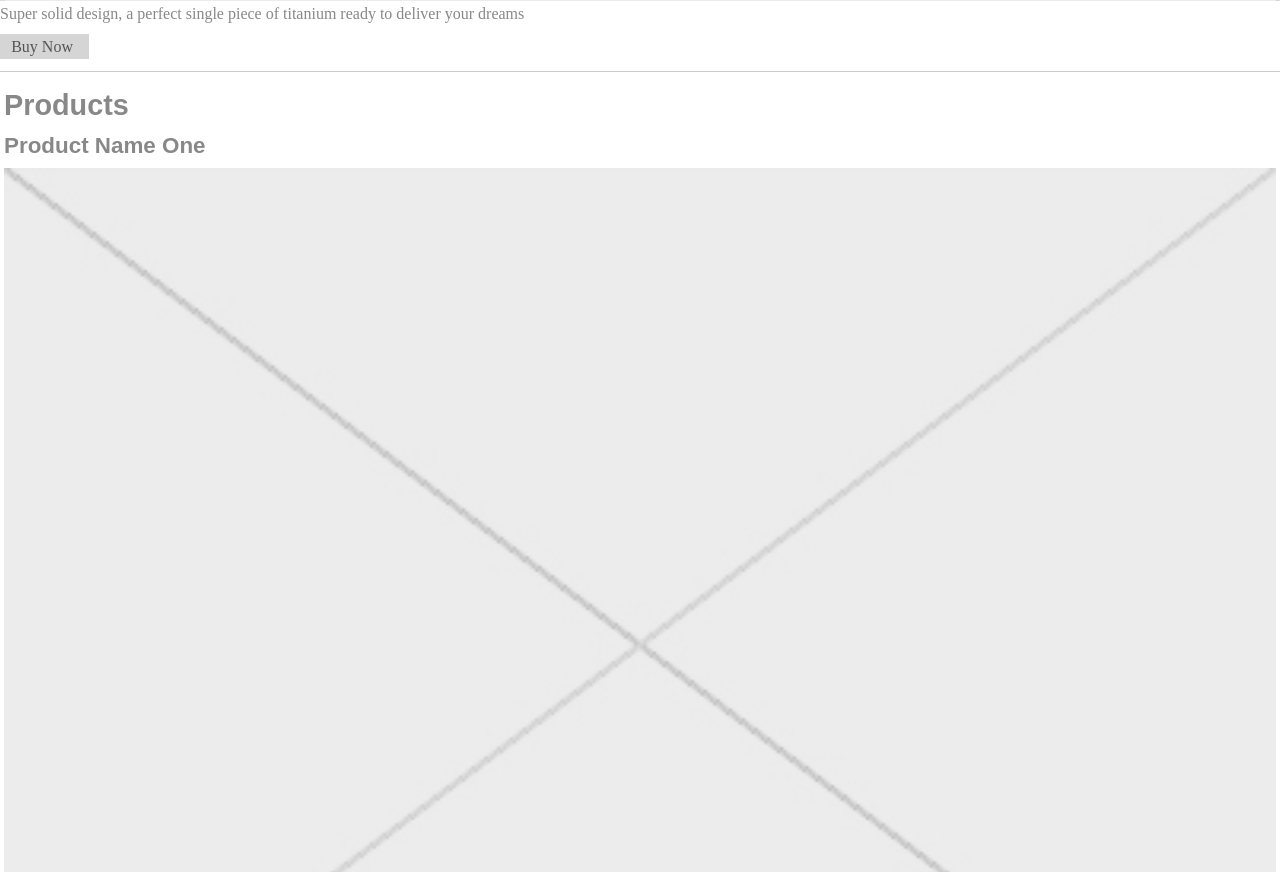
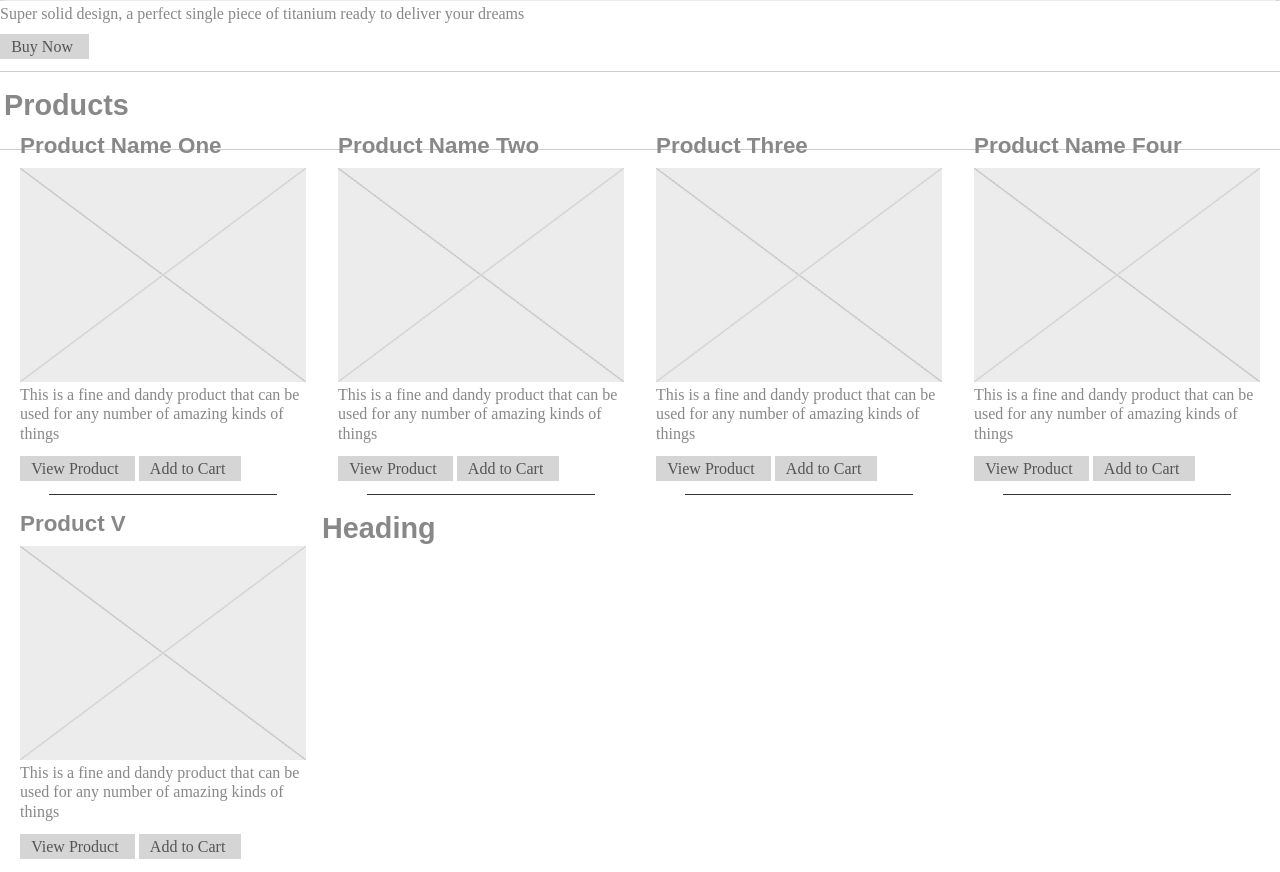
Before and after one commit to justincavery/demosite, a PHP site: page / in a window 1280 px wide. Shown: the part 1100-1972 px from the top of the page. Run offline with PHP 8.4, Linux system fonts and the light colour scheme.

Commit message:
no message

```diff
--- a/css/screen.css
+++ b/css/screen.css
@@ -660,10 +660,19 @@
 /* line 164, ../sass/screen.scss */
 .product {
   margin-bottom: 1em; }
-  /* line 167, ../sass/screen.scss */
+  /* line 166, ../sass/screen.scss */
   .product:after {
     border-bottom: 1px solid #333333;
     width: 80%;
     margin: 0 auto;
     content: ' ';
     display: block; }
+  @media (min-width: 50em) {
+    /* line 164, ../sass/screen.scss */
+    .product {
+      width: 25%;
+      float: left;
+      padding: 0 1em; }
+      /* line 177, ../sass/screen.scss */
+      .product:last-of-type {
+        clear: both; } }
--- a/sass/screen.scss
+++ b/sass/screen.scss
@@ -163,7 +163,6 @@
 
 .product {
 	margin-bottom: 1em;
-
 	&:after {
 		border-bottom: 1px solid $hightlight-color;
 		width: 80%;
@@ -171,4 +170,10 @@
 		content: ' ';
 		display:block;
 	}
+	@include breakpoint(tablet) {
+		width: 25%;
+		float:left;
+		padding: 0 1em;
+		&:last-of-type {clear:both;}
+	}
 }
```
